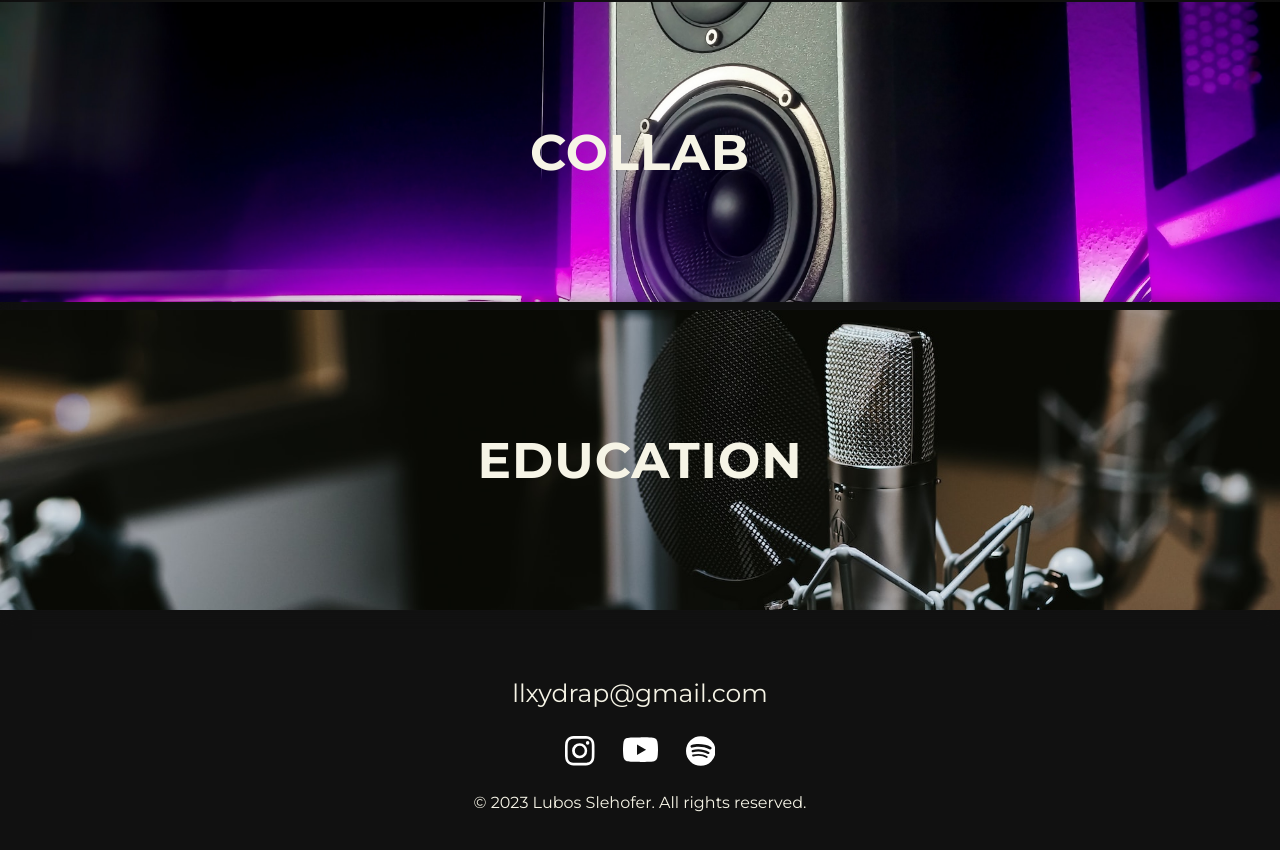
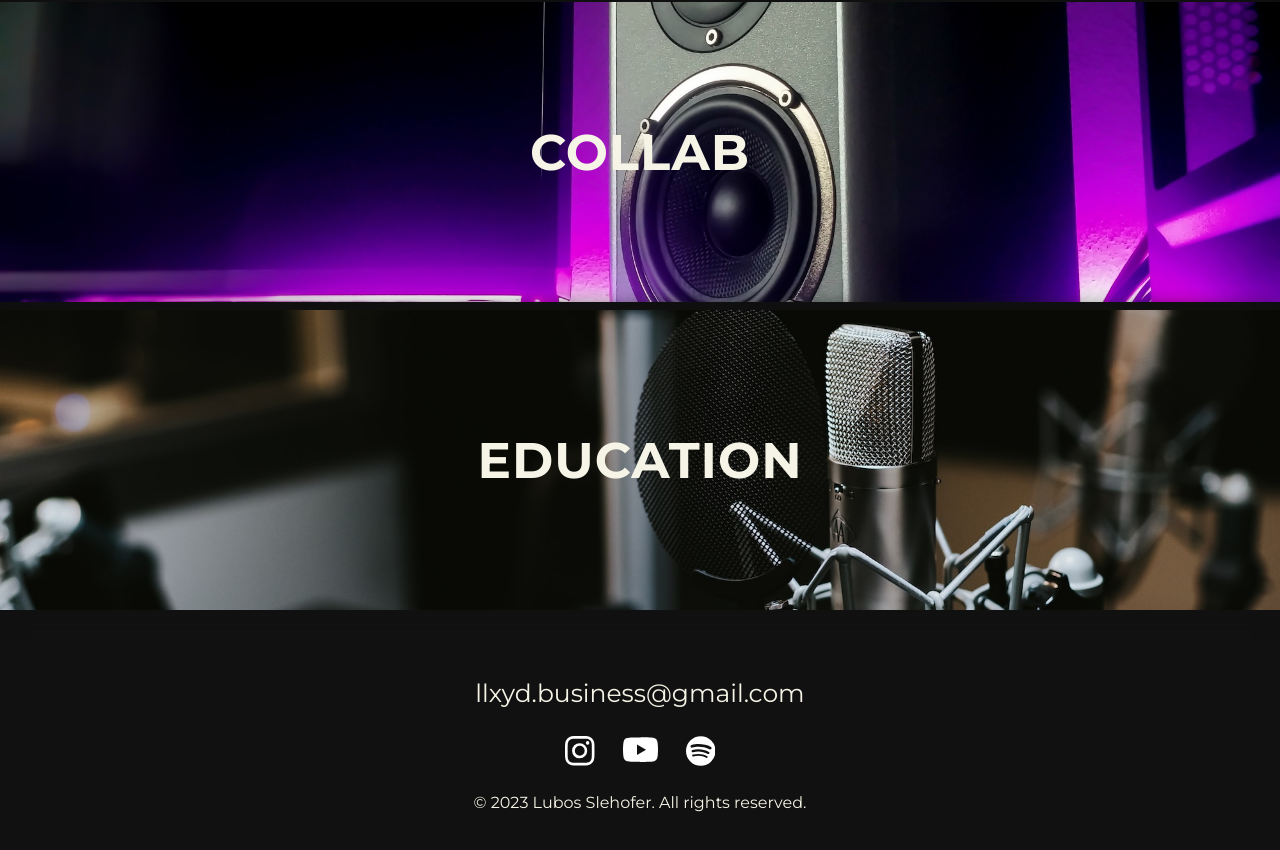
Before and after one commit to zurphus/llxyd, a React (Create React App) app: page / in a window 1280 px wide. Shown: the part 1403-2253 px from the top of the page. Built offline with nearby package versions, Linux system fonts and the light colour scheme; a web font is replaced by a local one.

Commit message:
Email changes

```diff
--- a/src/components/Collab.js
+++ b/src/components/Collab.js
@@ -37,7 +37,7 @@ function Collab(){
                     <button className="collab-btns">OTHER</button>
                 </a>
             </div>
-            <form id="contact-form" action="https://formsubmit.co/llxydrap@gmail.com" method="POST">
+            <form id="contact-form" action="https://formsubmit.co/llxyd.business@gmail.com" method="POST">
                 <input type="hidden" name="_next" value=""></input>
                 <input type="hidden" name="_subject" value=""></input>
                 <div className="input-group">
--- a/src/data/footer-data.js
+++ b/src/data/footer-data.js
@@ -1,6 +1,6 @@
 const footerData = [
     {
-        email: "llxydrap@gmail.com",
+        email: "llxyd.business@gmail.com",
         copyright: "© 2023 Lubos Slehofer. All rights reserved."
     }
 ]
```
